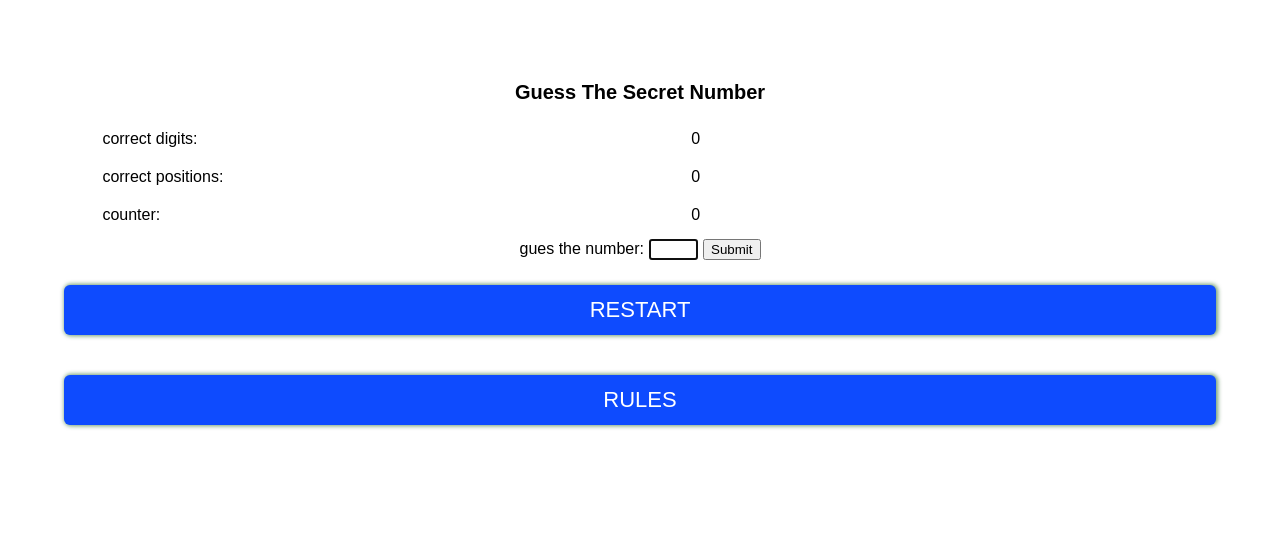
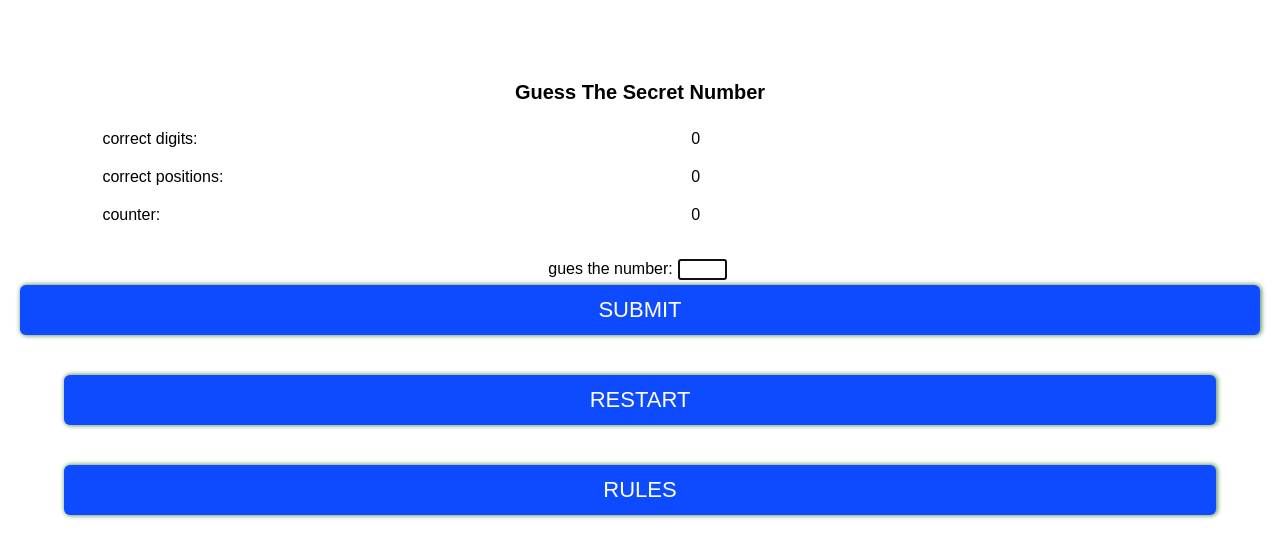
Before and after one commit to marcinliwen/secretnumber, a React (Create React App) app: page / in a window 1280 px wide. Both pictures are taken after a click on the button "PLAY". Shown: the top 558 px of the page. Built offline with nearby package versions, Linux system fonts and the light colour scheme.

Commit message:
style 'submit' button

```diff
--- a/src/App.css
+++ b/src/App.css
@@ -143,7 +143,8 @@ div{
   margin: 5px;
 }
 #form{
-  width: 90%;
+  width: 100%;
+  margin: 20px;
 }
 .used-num{
   width: 50%;
@@ -155,3 +156,17 @@ div{
 .hide-me{
   display: none;
 }
+
+.sub-button{
+    width:100%;
+    height: 50px;
+    background-color: #0E4BFE;
+    color: white;
+    border: none;
+    border-radius: 6px;
+    text-align: center;
+    outline: none;
+    box-shadow: 1px 0px 4px 1px #0d580d96;
+    font-size: 22px;
+    text-transform: uppercase;
+}
--- a/src/SecretNumber.js
+++ b/src/SecretNumber.js
@@ -94,14 +94,15 @@ class SecretNumber extends Component{
                 <Corrects counter = {this.state.digits} title='digits' />
                 <Corrects counter = {this.state.places} title='positions' />
                 <div className='contener correct'><p>counter:</p><p>{this.state.counter}</p></div>
+                <div className='contener used-num'>{this.state.usedNum}</div>
                 <form id='form' onSubmit={this.submitHandler.bind(this)}>
                     <label>
                         gues the number:
                         <input id="number" ref={input => input && input.focus()} type="text"inputmode='numeric' size='3' maxLength='3' minLength='3'  pattern='\d*' required autocomplete="off" value={this.state.value} onChange={this.handleChange.bind(this)}/>
-                        <input type="submit" onClick={this.reset.bind(this)}/>
+                        <input className="sub-button" type="submit" onClick={this.reset.bind(this)}/>
                     </label>
                 </form>
-                <div className='contener used-num'>{this.state.usedNum}</div>
+
             </div>
         );
     }
```
